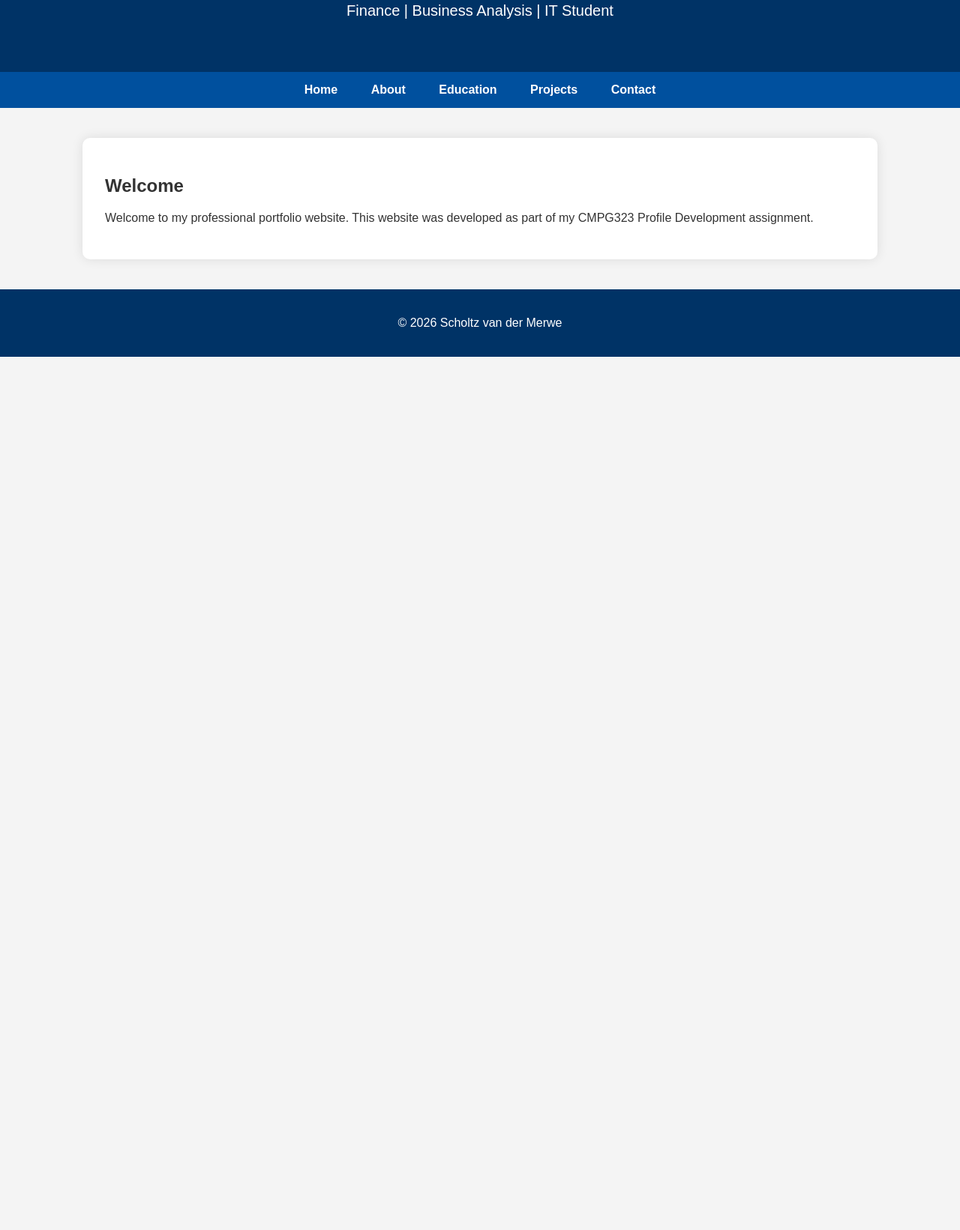
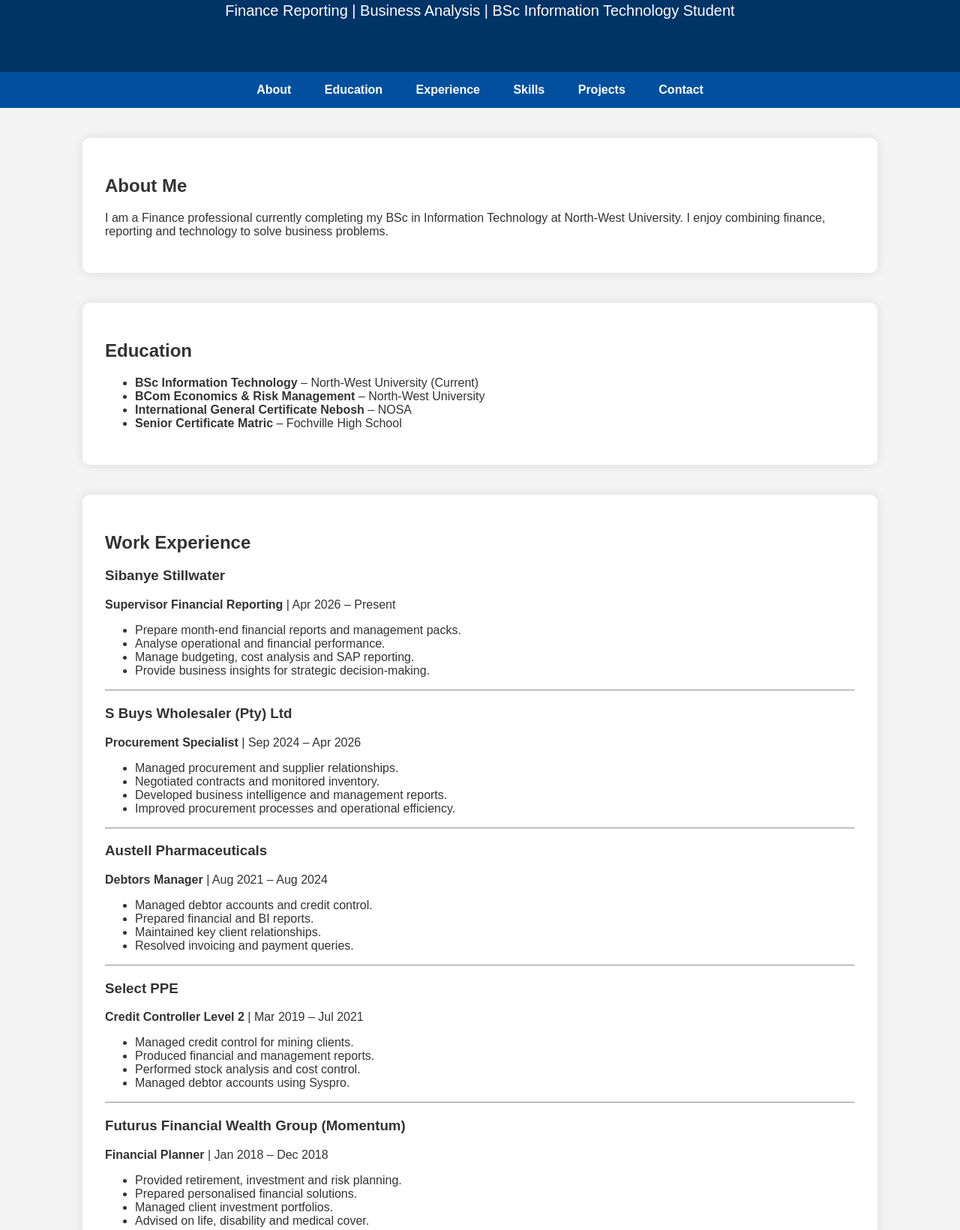
Before and after one commit to VanDerMerwe-Scholtz/Virtual_CV_SvdMerwe_CMPG323, a plain HTML site: page index.html in a window 1280 px wide. Shown: the part 115-1756 px from the top of the page at 75% size. Before the commit the page ends 800 px from the top, so only its background shows below. Drawn offline with Linux system fonts and the light colour scheme.

Commit message:
Update index.html

```diff
--- a/index.html
+++ b/index.html
@@ -11,28 +11,158 @@
 
 <header>
     <h1>Scholtz van der Merwe</h1>
-    <p>Finance | Business Analysis | IT Student</p>
+    <p>Finance Reporting | Business Analysis |  BSc Information Technology Student</p>
 </header>
 
 <nav>
-    <a href="#">Home</a>
-    <a href="#">About</a>
-    <a href="#">Education</a>
-    <a href="#">Projects</a>
-    <a href="#">Contact</a>
+    <a href="#about">About</a>
+    <a href="#education">Education</a>
+    <a href="#experience">Experience</a>
+    <a href="#skills">Skills</a>
+    <a href="#projects">Projects</a>
+    <a href="#contact">Contact</a>
 </nav>
 
-<section>
-    <h2>Welcome</h2>
+<section id="about">
+    <h2>About Me</h2>
 
     <p>
-        Welcome to my professional portfolio website.
-        This website was developed as part of my CMPG323 Profile Development assignment.
+        I am a Finance professional currently completing
+        my BSc in Information Technology at North-West University.
+        I enjoy combining finance, reporting and technology to solve business problems.
     </p>
 </section>
 
+<section id="education">
+    <h2>Education</h2>
+
+    <ul>
+        <li><strong>BSc Information Technology</strong> – North-West University (Current)</li>
+        <li><strong>BCom Economics & Risk Management</strong> – North-West University</li>
+        <li><strong>International General Certificate Nebosh</strong> – NOSA</li>
+        <li><strong>Senior Certificate Matric</strong> – Fochville High School</li>
+    </ul>
+</section>
+
+<section id="experience">
+
+<h2>Work Experience</h2>
+
+<h3>Sibanye Stillwater</h3>
+<p><strong>Supervisor Financial Reporting</strong> | Apr 2026 – Present</p>
+
+<ul>
+    <li>Prepare month-end financial reports and management packs.</li>
+    <li>Analyse operational and financial performance.</li>
+    <li>Manage budgeting, cost analysis and SAP reporting.</li>
+    <li>Provide business insights for strategic decision-making.</li>
+</ul>
+
+<hr>
+
+<h3>S Buys Wholesaler (Pty) Ltd</h3>
+<p><strong>Procurement Specialist</strong> | Sep 2024 – Apr 2026</p>
+
+<ul>
+    <li>Managed procurement and supplier relationships.</li>
+    <li>Negotiated contracts and monitored inventory.</li>
+    <li>Developed business intelligence and management reports.</li>
+    <li>Improved procurement processes and operational efficiency.</li>
+</ul>
+
+<hr>
+
+<h3>Austell Pharmaceuticals</h3>
+<p><strong>Debtors Manager</strong> | Aug 2021 – Aug 2024</p>
+
+<ul>
+    <li>Managed debtor accounts and credit control.</li>
+    <li>Prepared financial and BI reports.</li>
+    <li>Maintained key client relationships.</li>
+    <li>Resolved invoicing and payment queries.</li>
+</ul>
+
+<hr>
+
+<h3>Select PPE</h3>
+<p><strong>Credit Controller Level 2</strong> | Mar 2019 – Jul 2021</p>
+
+<ul>
+    <li>Managed credit control for mining clients.</li>
+    <li>Produced financial and management reports.</li>
+    <li>Performed stock analysis and cost control.</li>
+    <li>Managed debtor accounts using Syspro.</li>
+</ul>
+
+<hr>
+
+<h3>Futurus Financial Wealth Group (Momentum)</h3>
+<p><strong>Financial Planner</strong> | Jan 2018 – Dec 2018</p>
+
+<ul>
+    <li>Provided retirement, investment and risk planning.</li>
+    <li>Prepared personalised financial solutions.</li>
+    <li>Managed client investment portfolios.</li>
+    <li>Advised on life, disability and medical cover.</li>
+</ul>
+
+</section>
+
+<section id="skills">
+
+<h2>Skills</h2>
+
+<ul>
+    <li>Microsoft Office Pack</li>
+    <li>SAP</li>
+    <li>SQL</li>
+    <li>Python</li>
+    <li>HTML</li>
+    <li>CSS</li>
+    <li>JavaScript</li>
+    <li>Git & GitHub</li>
+</ul>
+
+</section>
+
+<section id="projects">
+
+<h2>Projects</h2>
+
+<ul>
+
+<li>Financial Reporting</li>
+
+<li>Virtual CV Website</li>
+
+<li>Python System</li>
+
+<li>SQL Database Project</li>
+
+<li>Business Intelligence Reporting</li>
+
+</ul>
+
+</section>
+
+<section id="contact">
+
+<h2>Contact</h2>
+
+<p>Phone: 066 3000 752</p>
+
+<p>Email: skolla3@gmail.com</p>
+
+<p>LinkedIn: www.linkedin.com/in/scholtz-van-der-merwe-102520206</p>
+
+<p>GitHub: https://github.com/VanDerMerwe-Scholtz</p>
+
+</section>
+
 <footer>
-    <p>© 2026 Scholtz van der Merwe</p>
+
+<p>© 2026 Scholtz van der Merwe</p>
+
 </footer>
 
 </body>
```
